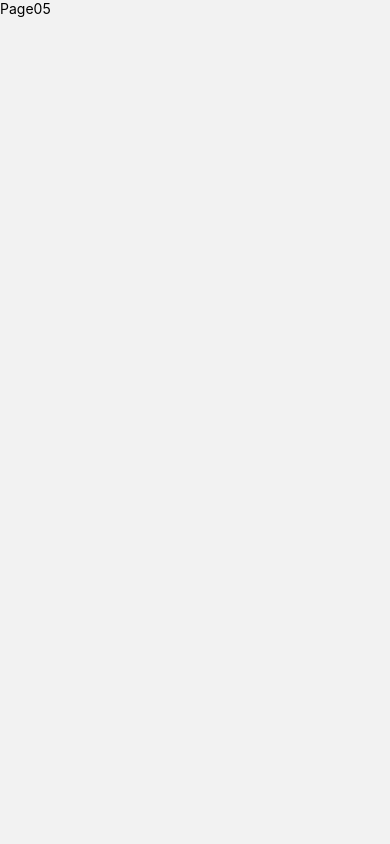
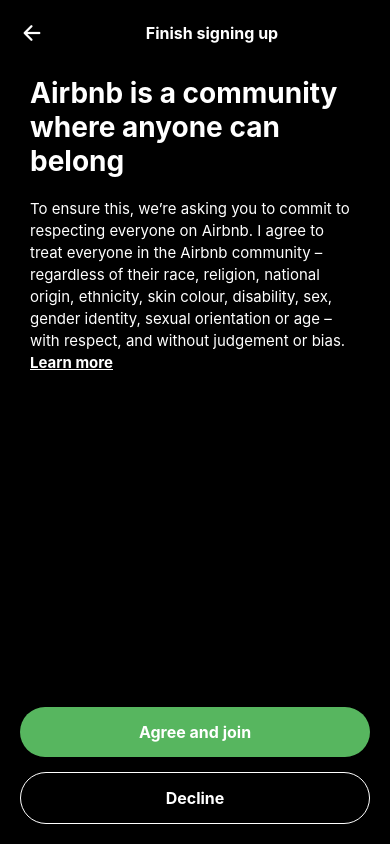
Before and after one commit to thanhthinh113/Thinh_Anh, a React Native app: screen /Page05 in a window 390 px wide. Built offline with nearby package versions, Linux system fonts and the light colour scheme.

Commit message:
Page 05 hoàn thành giao diện

```diff
--- a/views/Page05.js
+++ b/views/Page05.js
@@ -1,10 +1,136 @@
-import { SafeAreaView, Text } from "react-native";
+import {
+    SafeAreaView,
+    Text,
+    View,
+    StyleSheet,
+    TouchableOpacity,
+    StatusBar,
+  } from "react-native";
+  import { useNavigation } from "@react-navigation/native";
+  import { Ionicons } from "@expo/vector-icons";
 
+  export default function Page05() {
+    const navigation = useNavigation();
 
-export default function Page05(){
-    return(
-        <SafeAreaView style={{flex:1}}>
-            <Text>Page05</Text>
-        </SafeAreaView>
-    )
-}
+    // Hàm điều hướng hoặc mở link
+    const handleLearnMore = () => {
+      // Thêm điều hướng hoặc mở link
+      console.log("Learn more clicked");
+    };
+
+    return (
+      <SafeAreaView style={styles.safeArea}>
+        <StatusBar barStyle="light-content" backgroundColor="black" />
+
+        <View style={styles.header}>
+          <TouchableOpacity onPress={() => navigation.goBack()}>
+            <Ionicons name="arrow-back" size={24} color="white" />
+          </TouchableOpacity>
+          <Text style={[styles.textLSU, styles.color]}>Finish signing up</Text>
+          <View></View>
+        </View>
+
+        <View style={styles.content}>
+          <Text style={styles.text}>
+            Airbnb is a community where anyone can belong
+          </Text>
+          <Text style={styles.textContent}>
+            To ensure this, we’re asking you to commit to respecting everyone on
+            Airbnb. I agree to treat everyone in the Airbnb community – regardless
+            of their race, religion, national origin, ethnicity, skin colour,
+            disability, sex, gender identity, sexual orientation or age – with
+            respect, and without judgement or bias.{" "}
+            <TouchableOpacity onPress={handleLearnMore}>
+              <Text style={styles.link}>Learn more</Text>
+            </TouchableOpacity>
+          </Text>
+        </View>
+
+        {/* Footer với hai nút ở đáy */}
+        <View style={styles.footer}>
+          <TouchableOpacity
+            style={styles.button}
+            onPress={() => navigation.navigate("Page06")}
+          >
+            <Text style={styles.textButton}>Agree and join</Text>
+          </TouchableOpacity>
+          <TouchableOpacity
+            style={styles.button1}
+          >
+            <Text style={styles.textButton}>Decline</Text>
+          </TouchableOpacity>
+        </View>
+      </SafeAreaView>
+    );
+  }
+
+  const styles = StyleSheet.create({
+    safeArea: {
+      flex: 1,
+      backgroundColor: "black",
+    },
+    header: {
+      flexDirection: "row",
+      alignItems: "center",
+      paddingHorizontal: 20,
+      paddingTop: 20,
+      paddingBottom: 10,
+      justifyContent: "space-between",
+    },
+    color: {
+      color: "white",
+    },
+    textLSU: {
+      fontWeight: "bold",
+      fontSize: 16,
+      marginLeft: 10,
+    },
+    text: {
+      marginTop: 20,
+      color: "white",
+      fontSize: 28,
+      fontWeight: "bold",
+    },
+    content: {
+      paddingHorizontal: 30,
+      paddingBottom: 100, // Khoảng trống để tránh footer
+    },
+    textContent: {
+      color: "white",
+      marginTop: 20,
+      lineHeight: 22,
+      fontSize: 15,
+    },
+    link: {
+      color: "white", // Màu của link
+      textDecorationLine: "underline", // Gạch chân
+      fontWeight: "bold",
+    },
+    footer: {
+      position: "absolute",
+      bottom: 0,
+      width: "100%",
+      paddingHorizontal: 20,
+      paddingVertical: 20,
+      backgroundColor: "black",
+    },
+    button: {
+      padding: 15,
+      borderRadius: 50,
+      backgroundColor: "#57B65F",
+      alignItems: "center",
+    },
+    button1: {
+      padding: 15,
+      borderRadius: 50,
+      alignItems: "center",
+      borderColor: "white",
+      borderWidth: 0.3,
+      marginTop: 15,
+    },
+    textButton: {
+      color: "white",
+      fontSize: 16,
+      fontWeight: "bold",
+    },
+  });
```
Also changed, not shown: MinhChung/Page05.png (added).
